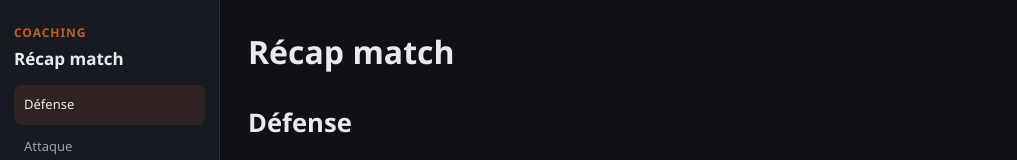
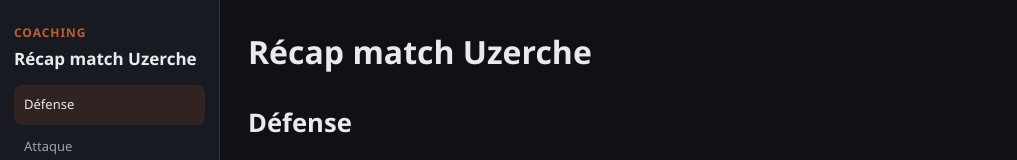
Before and after one commit to lvncnt19/recap-match, a plain HTML site: page index.html in a window 1280 px wide. Shown: the top 160 px of the page, without its empty margins (0-1017 px from the left). Drawn offline with Linux system fonts and the light colour scheme.

Commit message:
Rename page title to Récap match Uzerche
Co-authored-by: lucasvncnt <lucasvncnt@users.noreply.github.com>

```diff
--- a/index.html
+++ b/index.html
@@ -3,7 +3,7 @@
 <head>
   <meta charset="utf-8" />
   <meta name="viewport" content="width=device-width, initial-scale=1, viewport-fit=cover" />
-  <title>Récap match</title>
+  <title>Récap match Uzerche</title>
   <style>
     :root {
       --bg: #0f1115;
@@ -156,7 +156,7 @@
   <div class="layout">
     <nav>
       <div class="brand">Coaching</div>
-      <h1>Récap match</h1>
+      <h1>Récap match Uzerche</h1>
       <a href="#defense">Défense</a>
       <a href="#attaque">Attaque</a>
       <a href="#conclusion">Conclusion</a>
@@ -164,7 +164,7 @@
 
     <main>
       <header class="intro">
-        <h1>Récap match</h1>
+        <h1>Récap match Uzerche</h1>
       </header>
 
       <section id="defense">
```
Also changed, not shown: 1 other file.
